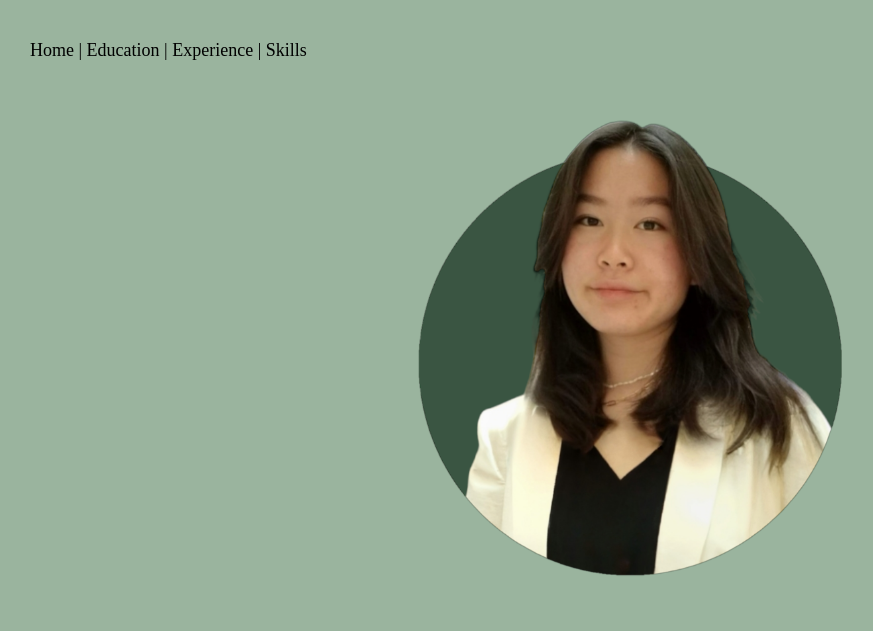
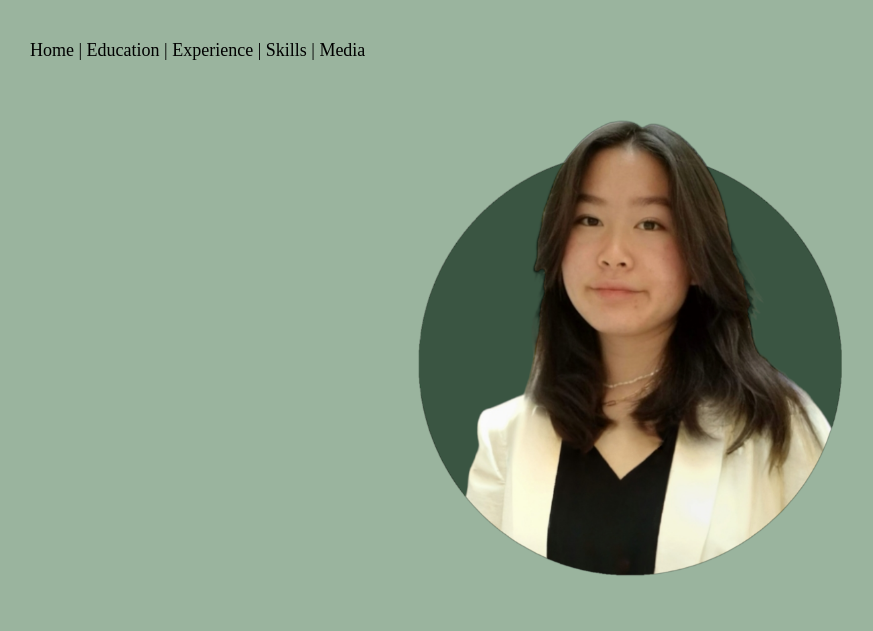
Before and after one commit to maleahy/maleahyee, a plain HTML site: page HTML/resume.html in a window 1280 px wide. Shown: the top 631 px of the page, without its empty margins (10-883 px from the left). Drawn offline with Linux system fonts and the light colour scheme.

Commit message:
Update resume.html

```diff
--- a/HTML/resume.html
+++ b/HTML/resume.html
@@ -12,8 +12,8 @@
     <a href="#">Home |</a>
 <a href="#edu">Education |</a>
 <a href="#exp">Experience |</a>
-<a href="#ski">Skills </a>
-<!--    <a href="media.html">Media </a>-->
+<a href="#ski">Skills |</a>
+   <a href="media.html">Media </a>
     <br>
 </div>
 
```
